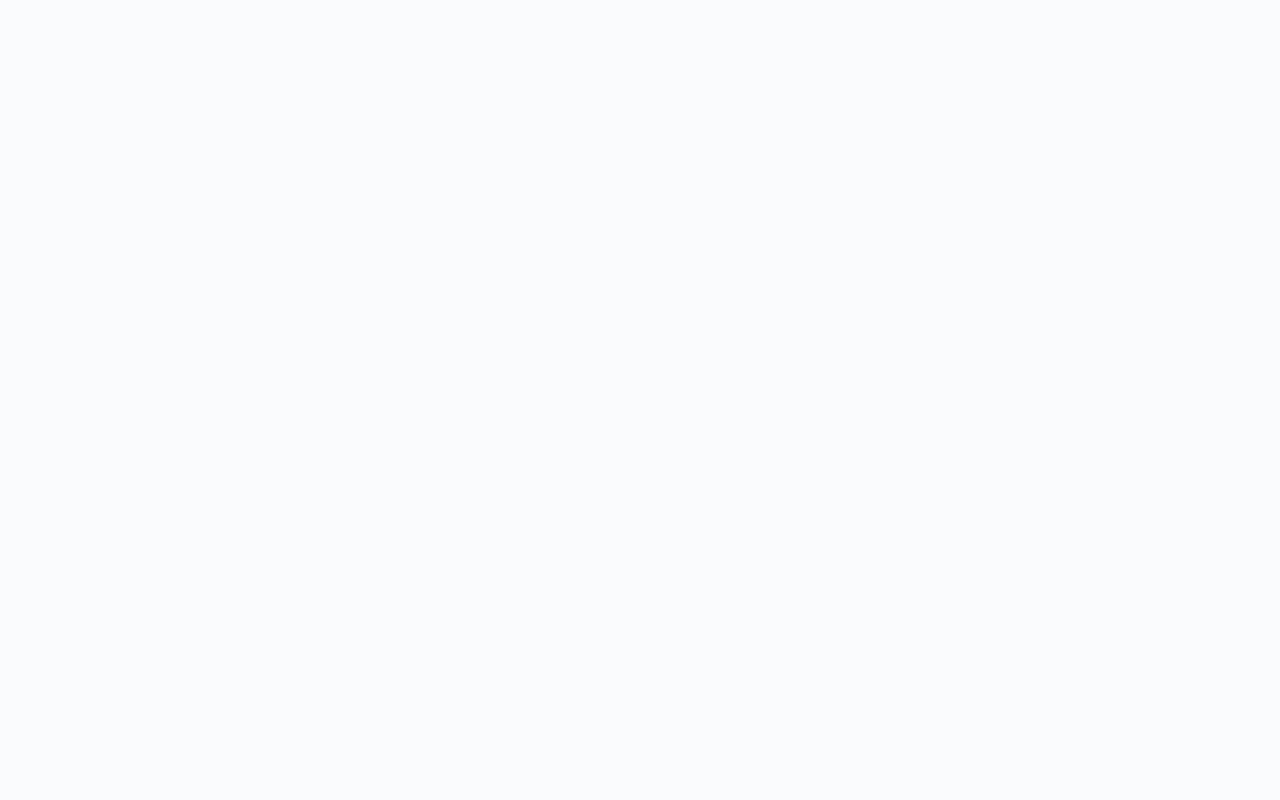
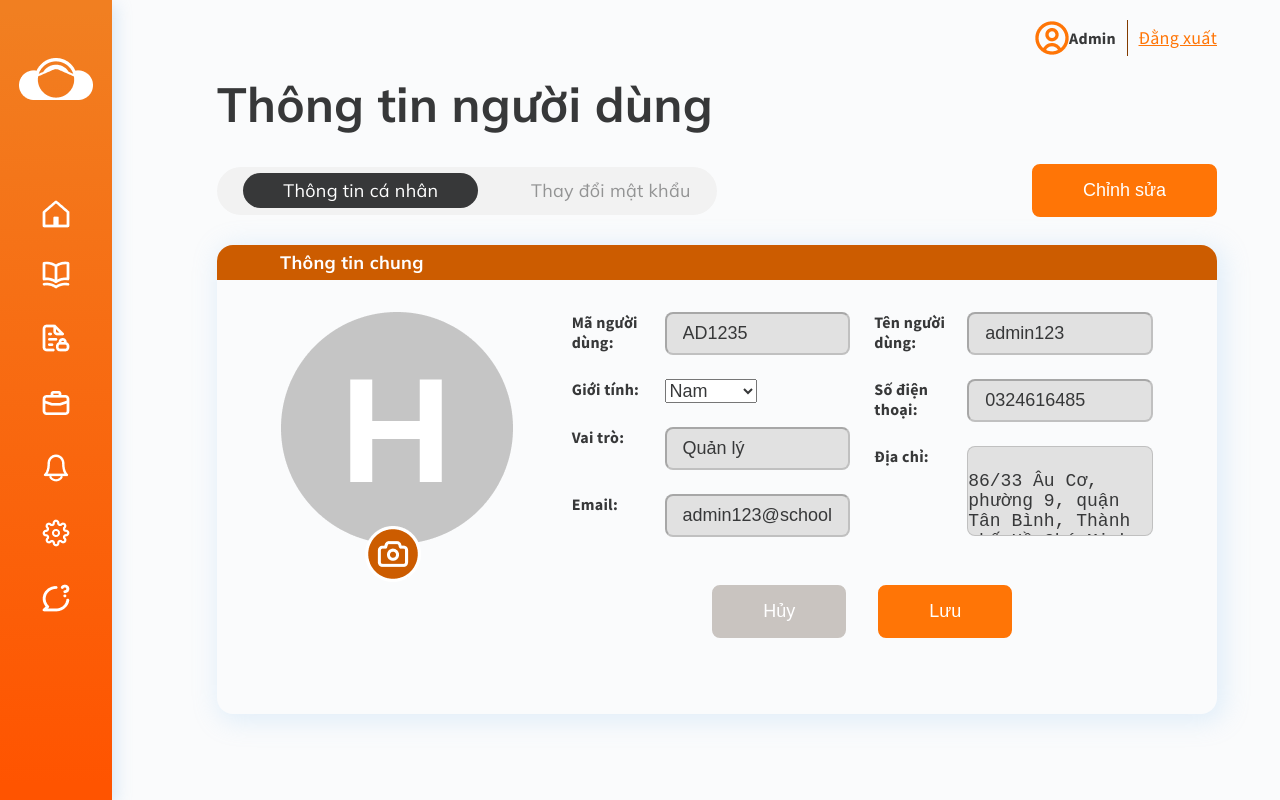
Before and after one commit to 197ct33534/Library-of-LMS, a React (Create React App) app: page /info in a window 1280 px wide. Before the commit this address had no page. Built offline with nearby package versions, Linux system fonts and the light colour scheme.

Commit message:
dome css info

```diff
--- a/src/App.tsx
+++ b/src/App.tsx
@@ -8,6 +8,7 @@ import Slidebar from './components/Slidebar';
 import Template from './Pages/Template';
 import Course from './Pages/Home/Course';
 import Tittle from './Common/Tittle';
+import InfoUser from './Pages/Auth/InfoUser';
 function App() {
   return (
     <BrowserRouter>
@@ -26,6 +27,14 @@ function App() {
               </Tittle>
             }
           ></Route>
+          <Route
+            path="/info"
+            element={
+              <Tittle title="Thông tin người dùng">
+                <InfoUser />
+              </Tittle>
+            }
+          ></Route>
         </Route>
       </Routes>
     </BrowserRouter>
--- /dev/null
+++ b/src/Common/Button.tsx
@@ -0,0 +1,40 @@
+import React from 'react';
+interface PropButton {
+  children?: React.ReactNode;
+  type: 'button' | 'submit' | 'reset' | undefined;
+  onClick?: (e: React.MouseEvent<HTMLButtonElement>) => void | undefined;
+
+  buttonStyle: string;
+  buttonSize: string;
+}
+const STYLES = [
+  'btn--primary--solid',
+  'btn--gray--solid',
+
+  'btn--warning--solid',
+  'btn--danger--solid',
+  'btn--success--solid',
+  'btn--primary--outline',
+  'btn--warning--outline',
+  'btn--danger--outline',
+  'btn--success--outline',
+];
+const SIZES = ['btn--medium', 'btn--large', 'btn--XL'];
+const Button = (props: PropButton) => {
+  const { children, buttonStyle, onClick, buttonSize } = props;
+  const checkButtonStyle = STYLES.includes(buttonStyle)
+    ? buttonStyle
+    : STYLES[0];
+  const checkButtonSize = SIZES.includes(buttonSize) ? buttonSize : SIZES[0];
+
+  return (
+    <button
+      onClick={onClick}
+      className={`btn ${checkButtonStyle} ${checkButtonSize}`}
+    >
+      {children}
+    </button>
+  );
+};
+
+export default Button;
--- /dev/null
+++ b/src/Pages/Auth/FormInfo.tsx
@@ -0,0 +1,80 @@
+import { Formik, Form, Field } from 'formik';
+import React from 'react';
+
+const FormInfo = () => {
+  return (
+    <>
+      <Formik
+        initialValues={{
+          idUser: 'AD1235',
+          nameUser: 'admin123',
+          sex: 'Nam',
+          phone: '0324616485',
+          role: 'Quản lý',
+          email: 'admin123@school.com.vn',
+          address:
+            '86/33 Âu Cơ, phường 9, quận Tân Bình, Thành phố Hồ Chí Minh',
+        }}
+        onSubmit={(values: any) => {
+          console.log(values);
+        }}
+      >
+        <Form className="grid-col-2">
+          <div className="form-left">
+            <div className="form-info-item">
+              <label htmlFor="idUser">Mã người dùng:</label>
+              <Field name="idUser" disabled placeholder="Mã người dùng" />
+            </div>
+            <div className="form-info-item">
+              <label htmlFor="sex">Giới tính:</label>
+              <Field name="sex" as="select">
+                <option value="Nam">Nam</option>
+                <option value="Nữ">Nữ</option>
+              </Field>
+            </div>
+            <div className="form-info-item">
+              <label htmlFor="role">Vai trò:</label>
+              <Field name="role" disabled placeholder="Vai trò:" />
+            </div>
+            <div className="form-info-item">
+              <label htmlFor="email">Email:</label>
+              <Field name="email" disabled placeholder="Email:" />
+            </div>
+          </div>
+          <div className="form-right">
+            <div className="form-info-item">
+              <label htmlFor="nameUser">Tên người dùng:</label>
+              <Field name="nameUser" disabled placeholder="Tên người dùng:" />
+            </div>
+            <div className="form-info-item">
+              <label htmlFor="phone">Số điện thoại:</label>
+              <Field name="phone" disabled placeholder="Số điện thoại:" />
+            </div>
+            <div className="form-info-item">
+              <label htmlFor="address">Địa chỉ:</label>
+              <Field
+                name="address"
+                disabled
+                as="textarea"
+                placeholder="Địa chỉ:"
+              />
+            </div>
+          </div>
+          <div className="form-info-control">
+            <button type="reset" className="btn btn--gray--solid btn--medium">
+              Hủy
+            </button>
+            <button
+              type="submit"
+              className="btn btn--primary--solid btn--medium"
+            >
+              Lưu
+            </button>
+          </div>
+        </Form>
+      </Formik>
+    </>
+  );
+};
+
+export default FormInfo;
--- /dev/null
+++ b/src/Pages/Auth/InfoUser.tsx
@@ -0,0 +1,37 @@
+import React from 'react';
+import Button from '../../Common/Button';
+import Avatar from '../../Assets/images/avatar.png';
+import camera from '../../Assets/images/camera.png';
+import FormInfo from './FormInfo';
+
+const InfoUser = () => {
+  return (
+    <>
+      <div className="info-button">
+        <div className="info-change">
+          <div className="info-change_button active">Thông tin cá nhân</div>
+          <div className="info-change_button ">Thay đổi mật khẩu</div>
+        </div>
+        <Button
+          buttonStyle="buttonStyle"
+          buttonSize="btn--medium"
+          type="button"
+        >
+          Chỉnh sửa
+        </Button>
+      </div>
+      <div className="info-card">
+        <h2>Thông tin chung</h2>
+        <div className="grid-col-3">
+          <div className="info-card-avatar">
+            <img src={Avatar} alt="" />
+            <img src={camera} alt="" />
+          </div>
+          <FormInfo />
+        </div>
+      </div>
+    </>
+  );
+};
+
+export default InfoUser;
--- a/src/components/User.tsx
+++ b/src/components/User.tsx
@@ -1,12 +1,14 @@
 import React from 'react';
+import { Link } from 'react-router-dom';
 import user from '../Assets/images/user_circle.png';
 const User = () => {
   return (
     <div className="user">
       <div className="leaderShip">
-        <img src={user} alt="" />
-
-        <span className="leaderShip-name">Admin</span>
+        <Link to="/info">
+          <img src={user} alt="" />
+          <span className="leaderShip-name"> Admin</span>
+        </Link>
         <span className="leaderShip-dividingLine"></span>
         <span className="leaderShip-logout">Đằng xuất</span>
       </div>
--- /dev/null
+++ b/src/scss/Pages/Auth/Info.scss
@@ -0,0 +1,105 @@
+.info {
+  &-button {
+    width: 100%;
+    @include flex(center, space-between);
+    margin-bottom: 28px;
+  }
+  &-change {
+    @include flex(center, space-around);
+    width: 500px;
+    height: 48px;
+    background-color: $gray-5;
+    border-radius: 32px;
+
+    &_button {
+      opacity: 0.5;
+      color: $orange-7;
+      transition: all 0.5 ease-in-out;
+      &.active {
+        background-color: $orange-7;
+        border-radius: 24px;
+        color: $white;
+        opacity: 1;
+        padding: 6px 40px;
+      }
+    }
+  }
+  &-card {
+    width: 100%;
+    box-shadow: 4px 4px 25px 4px rgba(154, 202, 245, 0.25);
+    border-radius: 16px;
+    > div {
+      border-radius: 0px 0px 16px 16px;
+      padding: 32px 64px 0px 64px;
+      margin-bottom: 76px;
+    }
+    h2 {
+      background-color: $orange-5;
+      color: $white;
+      border-radius: 16px 16px 0px 0px;
+      padding: 6px 0 6px 63px;
+    }
+
+    &-avatar {
+      position: relative;
+      cursor: pointer;
+
+      > img:first-child {
+        width: 232px;
+        height: 232px;
+        object-fit: center;
+      }
+      > img:last-child {
+        width: 56px;
+        height: 56px;
+        object-fit: center;
+        position: absolute;
+        bottom: 28px;
+        left: 56px;
+        transform: translate(50%, -50%);
+      }
+    }
+    form {
+      grid-column: 2 / 4;
+      grid-row: 1 / 1;
+      gap: 24px;
+      label {
+        font-family: 'Source Sans Pro';
+        font-weight: 700;
+        font-size: 16px;
+        color: $orange-7;
+      }
+      .form-info-item {
+        display: grid;
+        grid-template-columns: repeat(3, 1fr);
+        margin-bottom: 24px;
+        input,
+        textarea {
+          grid-column: 2 / 4;
+          grid-row: 1 / 1;
+          padding: 9px 16px;
+          outline: none;
+          border-radius: 8px;
+          background-color: $gray-6;
+        }
+        textarea {
+          display: block;
+          overflow: hidden;
+          resize: none;
+          padding: 24px 0px;
+        }
+      }
+      .form-info-control {
+        @include flex(center, center);
+        grid-column: 1 /3;
+
+        > button:first-child {
+          margin-right: 16px;
+        }
+        > button:last-child {
+          margin-left: 16px;
+        }
+      }
+    }
+  }
+}
--- /dev/null
+++ b/src/scss/common/Button.scss
@@ -0,0 +1,24 @@
+$primary: $orange-4;
+
+.btn {
+  cursor: pointer;
+  font-weight: 400;
+  line-height: 21px;
+  border-radius: 8px;
+
+  &--primary--solid {
+    background-color: $primary;
+    color: $white;
+    border: 2px solid $primary;
+  }
+  &--gray--solid {
+    background-color: $gray;
+    color: $white;
+    border: 2px solid $gray;
+  }
+  /* Button Size */
+  &--medium {
+    padding: 14px 49px;
+    font-size: 18px;
+  }
+}
--- a/src/scss/components/user.scss
+++ b/src/scss/components/user.scss
@@ -7,7 +7,9 @@
   @include flex(center, space-between);
   width: 182px;
   height: 40px;
-
+  > a {
+    @include flex(center, space-between);
+  }
   &-name {
     font-family: 'Source Sans Pro';
     font-weight: 700;
--- a/src/scss/index.scss
+++ b/src/scss/index.scss
@@ -3,10 +3,16 @@
 @import './grid.scss';
 @import './mixins.scss';
 @import './base.scss';
+
 @import './Pages/Auth/Teamplate.scss';
+@import './Pages/Auth/Info.scss';
+
 @import './components/slidebar.scss';
 @import './components/user.scss';
 @import './components/dropdown.scss';
-@import './Home/course.scss';
 @import './components/multipleRowsSlick.scss';
-@import './Home/statistical.scss';
+
+@import './Pages/Home/course.scss';
+@import './Pages/Home/statistical.scss';
+
+@import './common/Button.scss';
--- a/src/scss/variableColor.scss
+++ b/src/scss/variableColor.scss
@@ -2,10 +2,13 @@ $white: #ffffff;
 $black-7: #373839;
 $gray: #c9c4c0;
 $gray-5: #f2f2f2;
+$gray-6: #e1e1e1;
 $orange-3: #ffa75e;
 
 $orange-4: #ff7506;
 $orange-5: #cc5c00;
 
 $orange-6: #823b00;
+$orange-7: #373839;
+
 $orange-gradient: linear-gradient(270deg, #ff5400 0%, #f17f21 80.56%);
```
Also changed, not shown: src/Assets/images/avatar.png (added), src/Assets/images/camera.png (added), src/scss/Pages/Home/course.scss (renamed from src/scss/Home/course.scss), src/scss/Pages/Home/statistical.scss (renamed from src/scss/Home/statistical.scss).
